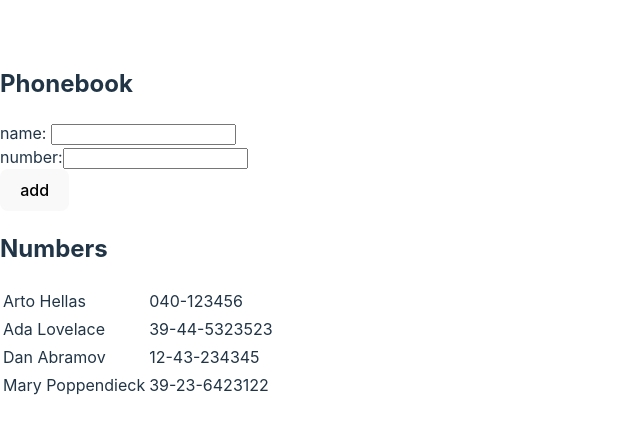
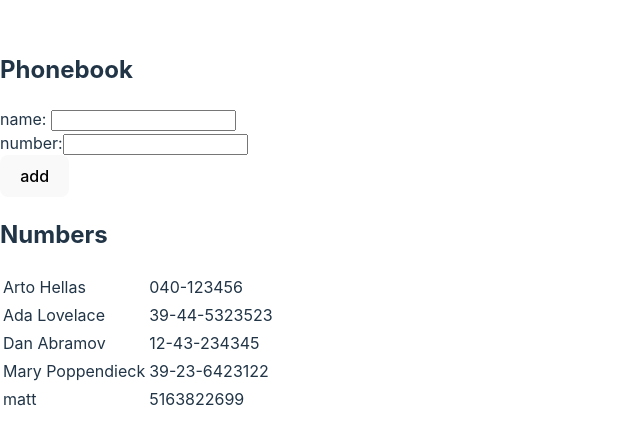
Before and after one commit to mattdimicelli/fso2025_part2, a React (Vite) app in the folder phonebook/: page / in a window 1280 px wide. Shown: the part 177-620 px from the top of the page, without its empty margins (0-640 px from the left). Built offline with nearby package versions, Linux system fonts and the light colour scheme; data requests are answered from the project's data file.

Commit message:
finish 2.12

```diff
--- a/phonebook/db.json
+++ b/phonebook/db.json
@@ -1,5 +1,5 @@
 {
-  "persons":[
+  "persons": [
     {
       "name": "Arto Hellas",
       "number": "040-123456",
@@ -19,6 +19,11 @@
       "name": "Mary Poppendieck",
       "number": "39-23-6423122",
       "id": "4"
+    },
+    {
+      "id": "6d55",
+      "name": "matt",
+      "number": "5163822699"
     }
   ]
 }
--- a/phonebook/src/App.jsx
+++ b/phonebook/src/App.jsx
@@ -19,7 +19,12 @@ const App = () => {
     if (persons.find(person => person.name === newName)) {
       alert(`${newName} is already added to the phonebook`)
     } else {
-      setPersons(persons.concat({ name: newName, number: newNumber }))
+      // post
+      axios
+        .post('http://localhost:3001/persons', { name: newName, number: newNumber })
+        .then(res => {
+          setPersons(persons.concat(res.data));
+        })
     }
     setNewName('')
     setNewNumber('')
```
